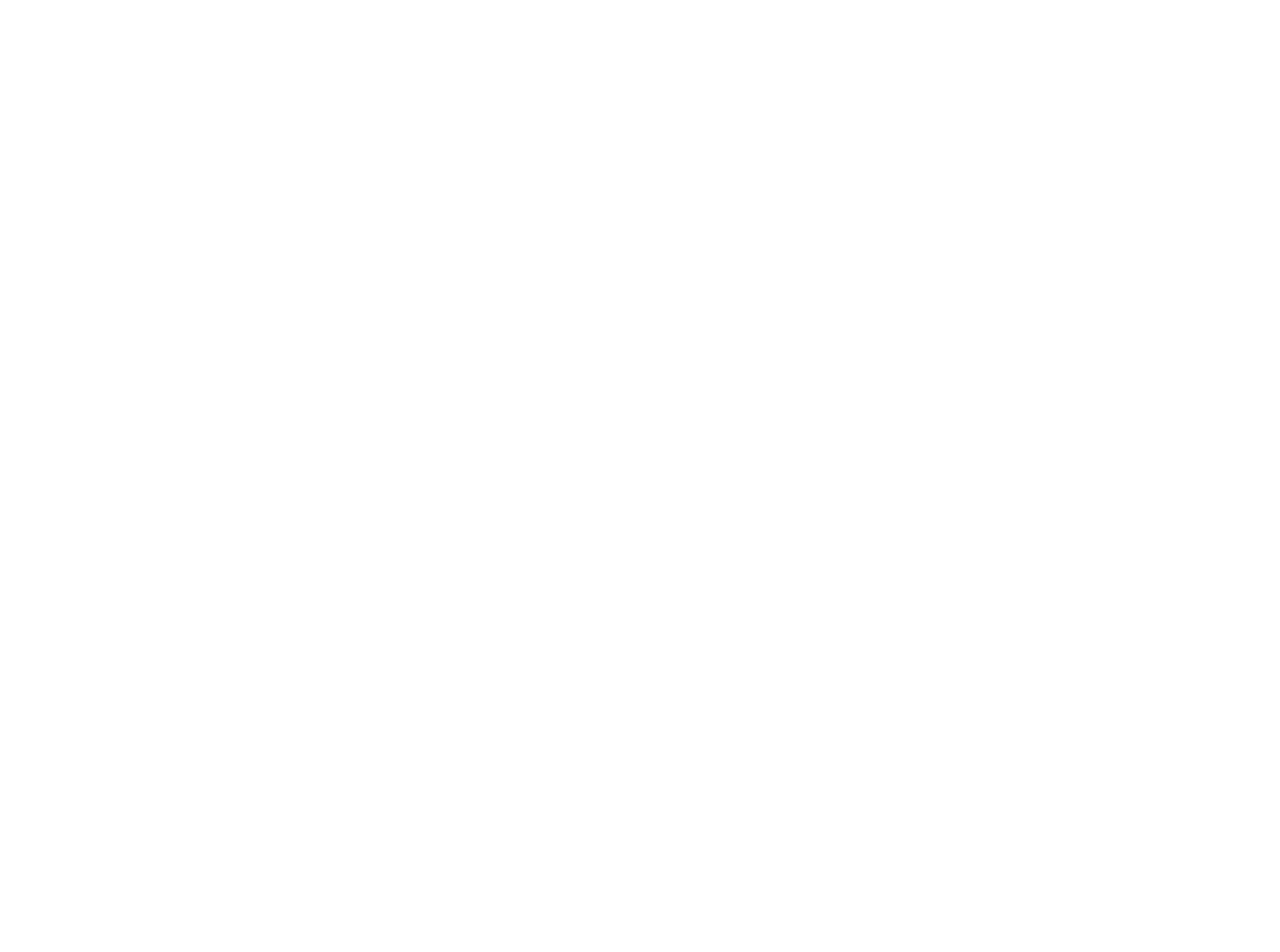
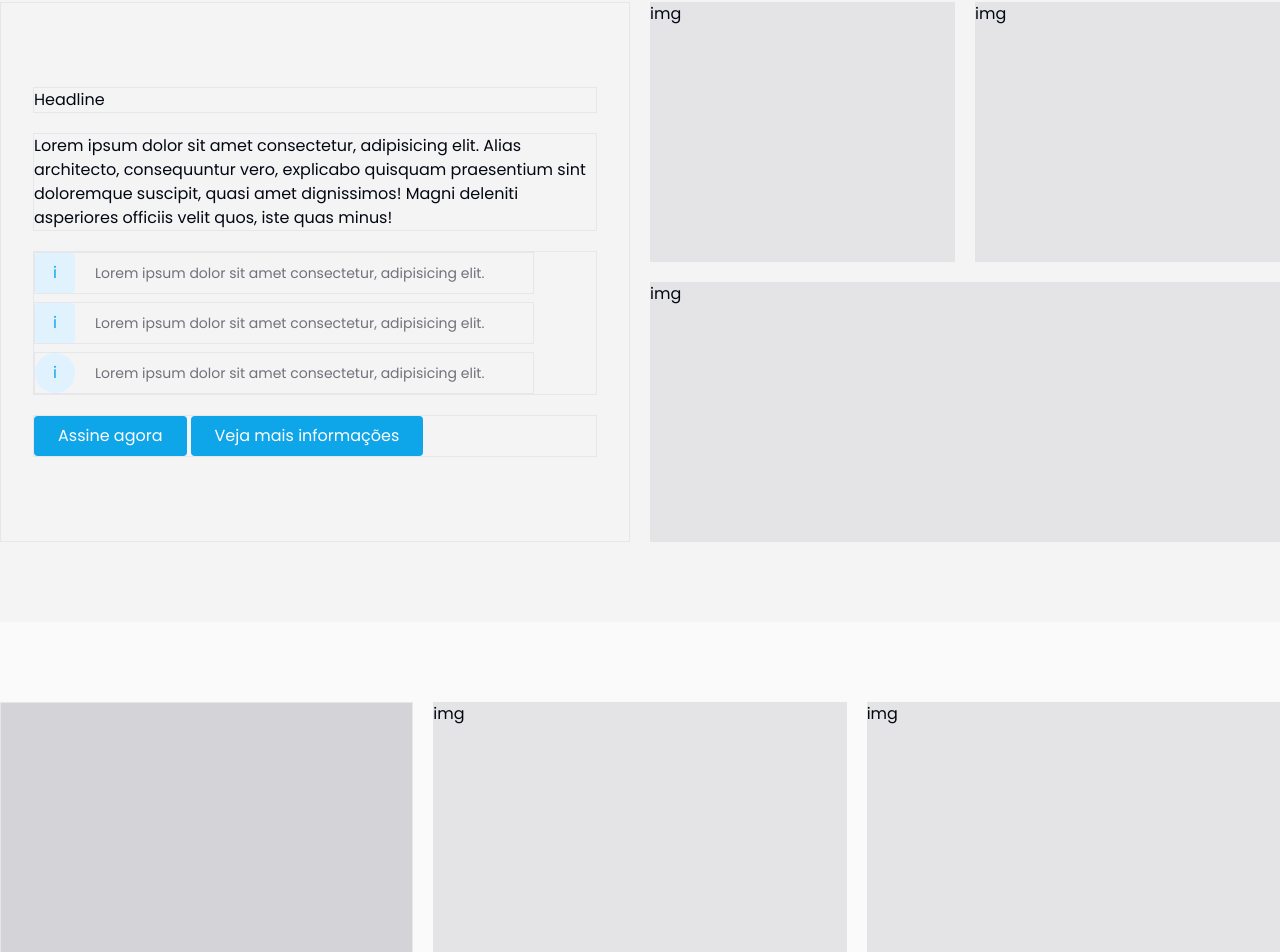
Before and after one commit to DehTarifa/WEB-ReactDesignSeed, a Next.js app: page / in a window 1280 px wide. Shown: the part 778-1730 px from the top of the page. Before the commit the page ends 800 px from the top, so only its background shows below. Built offline with nearby package versions, Linux system fonts and the light colour scheme.

Commit message:
criação dos componentes Wrappers button/communicatory

```diff
--- a/src/app/page.tsx
+++ b/src/app/page.tsx
@@ -1,19 +1,22 @@
+import { Section } from "@/components/containers/Section";
 import { Container } from "@/components/containers/Container";
+import { ContentGrid } from "@/components/containers/ContentGrid";
 import { ContentImage } from "@/components/containers/ContentImg";
 import { ContentText } from "@/components/containers/ContentText";
-import { Section } from "@/components/containers/Section";
+import { WrapperButton } from "@/components/containers/WrapperButton";
+import { WrapperCommunicatory } from "@/components/containers/WrapperCommunicatory";
 
 export default function Home() {
   return (
     <main>
 
     <Section className="bg-zinc-50">
-      <Container >
+      <Container>
 
         <ContentText className="border">
-          <h1 className="w-full max-w-[600px] border">Headline</h1>
-          <h1 className="w-full max-w-[600px] border">Lorem ipsum dolor sit amet consectetur, adipisicing elit. Alias architecto, consequuntur vero, explicabo quisquam praesentium sint doloremque suscipit, quasi amet dignissimos! Magni deleniti asperiores officiis velit quos, iste quas minus!</h1>
-          <h1 className="w-full max-w-[600px] border">
+          <h1 className="w-full max-w-[600px] lg:max-w-[656px] border">Headline</h1>
+          <h1 className="w-full max-w-[600px] lg:max-w-[656px] border">Lorem ipsum dolor sit amet consectetur, adipisicing elit. Alias architecto, consequuntur vero, explicabo quisquam praesentium sint doloremque suscipit, quasi amet dignissimos! Magni deleniti asperiores officiis velit quos, iste quas minus!</h1>
+          <h1 className="w-full max-w-[600px] lg:max-w-[656px] border">
             <ul>
               <li>Lorem ipsum dolor sit amet</li>
               <li>Lorem ipsum dolor sit amet</li>
@@ -31,6 +34,63 @@
       </Container>
     </Section>
 
+    <Section className="bg-zinc-100">
+      <Container >
+
+        <ContentText className="border">
+          <h1 className="w-full max-w-[600px] lg:max-w-[656px] border">Headline</h1>
+          <h1 className="w-full max-w-[600px] lg:max-w-[656px] border">Lorem ipsum dolor sit amet consectetur, adipisicing elit. Alias architecto, consequuntur vero, explicabo quisquam praesentium sint doloremque suscipit, quasi amet dignissimos! Magni deleniti asperiores officiis velit quos, iste quas minus!</h1>
+
+          <WrapperCommunicatory alignItem="center" className="border">
+            <div className="w-full max-w-[500px] border flex items-center gap-5">
+              <span className="size-10 flex items-center justify-center rounded-sm text-sky-500 bg-sky-100">i</span>
+              <p className="text-zinc-500 text-[14px]">Lorem ipsum dolor sit amet consectetur, adipisicing elit.</p>
+            </div>
+
+            <div className="w-full max-w-[500px] border flex items-center gap-5">
+              <span className="size-10 flex items-center justify-center rounded-sm text-sky-500 bg-sky-100">i</span>
+              <p className="text-zinc-500 text-[14px]">Lorem ipsum dolor sit amet consectetur, adipisicing elit.</p>
+            </div>
+
+            <div className="w-full max-w-[500px] border flex items-center gap-5">
+              <span className="size-10 flex items-center justify-center rounded-full text-sky-500 bg-sky-100">i</span>
+              <p className="text-zinc-500 text-[14px]">Lorem ipsum dolor sit amet consectetur, adipisicing elit.</p>
+            </div>
+          </WrapperCommunicatory>
+
+          <WrapperButton >
+            <p className="bg-sky-500 text-white py-2 px-6 rounded">Assine agora</p>
+            <p className="bg-sky-500 text-white py-2 px-6 rounded">Veja mais informações</p>
+          </WrapperButton>
+
+        </ContentText>
+
+        <ContentGrid padding="false">
+          <div className="bg-zinc-200 col-span-6">img</div>
+          <div className="bg-zinc-200 col-span-6">img</div>
+          <div className="bg-zinc-200 col-span-12">img</div>
+        </ContentGrid>
+
+      </Container>
+    </Section>
+
+    <Section className="bg-zinc-50">
+      <Container >
+
+        <ContentImage gridCol="false" className="border bg-zinc-300 col-span-4">
+          content img
+        </ContentImage>
+
+        <ContentGrid gridCol="false" padding="false" className="col-span-8">
+          <div className="bg-zinc-200 col-span-6">img</div>
+          <div className="bg-zinc-200 col-span-6">img</div>
+          <div className="bg-zinc-200 col-span-6">img</div>
+          <div className="bg-zinc-200 col-span-6">img</div>
+        </ContentGrid>
+
+      </Container>
+    </Section>
+
     </main>
   )
 }
--- a/src/components/containers/Container.tsx
+++ b/src/components/containers/Container.tsx
@@ -15,7 +15,7 @@
 // PROPERTIES -----------------------------------------------
 
 const widths = {
-  max:  'lg:max-w-[1520px] xl:lg:max-w-[1600px] ',
+  max:  'max-w-[1520px] xl:max-w-[1600px] ',
   full: ' ',
 }
 
--- /dev/null
+++ b/src/components/containers/ContentGrid.tsx
@@ -0,0 +1,36 @@
+// IMPORT ---------------------------------------------------
+
+import { ReactNode } from "react";
+import { twMerge } from "tailwind-merge"
+
+// INTERFACE ------------------------------------------------
+
+interface ContentProps {
+  className?:   string
+  children:     ReactNode
+
+  padding?:     'true'  | 'false'
+  gridCol?:     'true'  | 'false'
+}
+
+// PROPERTIES -----------------------------------------------
+
+const paddings = {
+  true:  'p-5 lg:p-8 ',
+  false: ''
+}
+
+const gridCols = {
+  true:  'col-span-12 lg:col-span-6 ',
+  false: ' ',
+}
+
+// COMPONENT ------------------------------------------------
+
+export function ContentGrid ({children, className, padding = 'true', gridCol = 'true' } : ContentProps ){
+  return(
+    <div className={twMerge('grid grid-cols-12 gap-5 ', paddings[padding], gridCols[gridCol],className)}>
+      {children}
+    </div>
+  )
+}
--- a/src/components/containers/Contents.tsx
+++ /dev/null
@@ -1,58 +0,0 @@
-// IMPORT ---------------------------------------------------
-
-import { ReactNode } from "react";
-import { twMerge } from "tailwind-merge"
-
-// INTERFACE-------------------------------------------------
-
-interface ContentProps {
-  className?:   string
-  children:     ReactNode
-
-  padding?:     'true'      | 'false'
-  alignItem?:   'allCenter' | 'lgStart'
-  justifyItem?: 'top'       | 'center' | 'bottom'
-  gridCol?:     'default'   | 'none'
-}
-
-interface ContentGridProps {
-  className?:   string
-  children:     ReactNode
-
-  gridCol?:     'default'   | 'none'
-  padding?:     'true'      | 'false'
-}
-
-// PROPERTIES -----------------------------------------------
-
-const gridCols = {
-  default: 'col-span-12 lg:col-span-6 ',
-  none: ' '
-}
-
-const alignItemsX = {
-  allCenter: 'justify-center ',
-  lgStart:   'justify-center lg:items-start '
-}
-
-const alignItemsY = {
-  top:    'items-start ',
-  center: 'items-center ',
-  bottom: 'items-end '
-}
-
-const paddings = {
-  true:  'p-5 xl:p-10 ',
-  false: 'p-0 '
-}
-
-// COMPONENT ------------------------------------------------
-
-
-export function ContentGrid({children, className, padding = 'false', gridCol = 'default', background = 'transparent' } : ContentGridProps ){
-  return(
-    <div className={twMerge('gap-5 grid grid-cols-12 ', gridCols[gridCol], paddings[padding], BackgroundColorThemes[background], className)}>
-      {children}
-    </div>
-  )
-}
--- a/src/components/containers/Wrapper.tsx
+++ /dev/null
@@ -1,40 +0,0 @@
-// IMPORT ---------------------------------------------------
-
-import { BackgroundColorThemes, VarBackgroundColorThemes } from "@/constants/colorPalette";
-import { ReactNode } from "react";
-import { twMerge } from "tailwind-merge"
-
-// INTERFACE-------------------------------------------------
-
-interface WrapperProps {
-  className?:   string
-  children:     ReactNode
-  background?:  VarBackgroundColorThemes
-
-  alignItem?: 'allCenter' | 'lgStart'
-}
-
-// PROPERTIES -----------------------------------------------
-
-const alignItems = {
-  allCenter: 'justify-center items-center ',
-  lgStart:   'justify-center lg:justify-start lg:items-start '
-}
-
-// COMPONENT ------------------------------------------------
-
-export function WrapperButton ({ children, className, alignItem = 'allCenter', background = 'transparent' } : WrapperProps ){
-  return(
-    <div className={twMerge('w-full max-w-[656px] flex flex-col items-center md:flex-row gap-1 ', alignItems[alignItem], BackgroundColorThemes[background], className)}>
-      {children}
-    </div>
-  )
-}
-
-export function WrapperCommunicatory ({ children, className, alignItem = 'allCenter', background = 'transparent' } : WrapperProps ){
-  return(
-    <div className={twMerge('w-full max-w-[656px] flex flex-col gap-5 ', alignItems[alignItem], BackgroundColorThemes[background], className)}>
-      {children}
-    </div>
-  )
-}
--- /dev/null
+++ b/src/components/containers/WrapperButton.tsx
@@ -0,0 +1,31 @@
+// IMPORT ---------------------------------------------------
+
+import { ReactNode } from "react";
+import { twMerge } from "tailwind-merge"
+
+// INTERFACE ------------------------------------------------
+
+interface WrapperProps {
+  className?:   string
+  children:     ReactNode
+
+  justifyItem?: 'start' | 'center' | 'end'
+}
+
+// PROPERTIES -----------------------------------------------
+
+const justifyItems = {
+  start:  'justify-start lg:justify-start ',
+  center: 'justify-center lg:justify-start ',
+  end:    'justify-end lg:justify-start '
+}
+
+// COMPONENT ------------------------------------------------
+
+export function WrapperButton ({ children, className, justifyItem = 'center' } : WrapperProps ){
+  return(
+    <div className={twMerge('w-full max-w-[600px] xl:max-w-[656px] flex flex-col items-center md:flex-row gap-1 border ', justifyItems[justifyItem], className)}>
+      {children}
+    </div>
+  )
+}
--- /dev/null
+++ b/src/components/containers/WrapperCommunicatory.tsx
@@ -0,0 +1,31 @@
+// IMPORT ---------------------------------------------------
+
+import { ReactNode } from "react";
+import { twMerge } from "tailwind-merge"
+
+// INTERFACE ------------------------------------------------
+
+interface WrapperProps {
+  className?:   string
+  children:     ReactNode
+
+  alignItem?: 'start' | 'center' | 'end'
+}
+
+// PROPERTIES -----------------------------------------------
+
+const alignItems = {
+  start:  'items-start lg:items-start ',
+  center: 'items-center lg:items-start ',
+  end:    'items-end lg:items-start '
+}
+
+// COMPONENT ------------------------------------------------
+
+export function WrapperCommunicatory ({ children, className, alignItem = 'center' } : WrapperProps ){
+  return(
+    <div className={twMerge('w-full max-w-[600px] xl:max-w-[656px] flex flex-col gap-2 ', alignItems[alignItem], className)}>
+      {children}
+    </div>
+  )
+}
```
